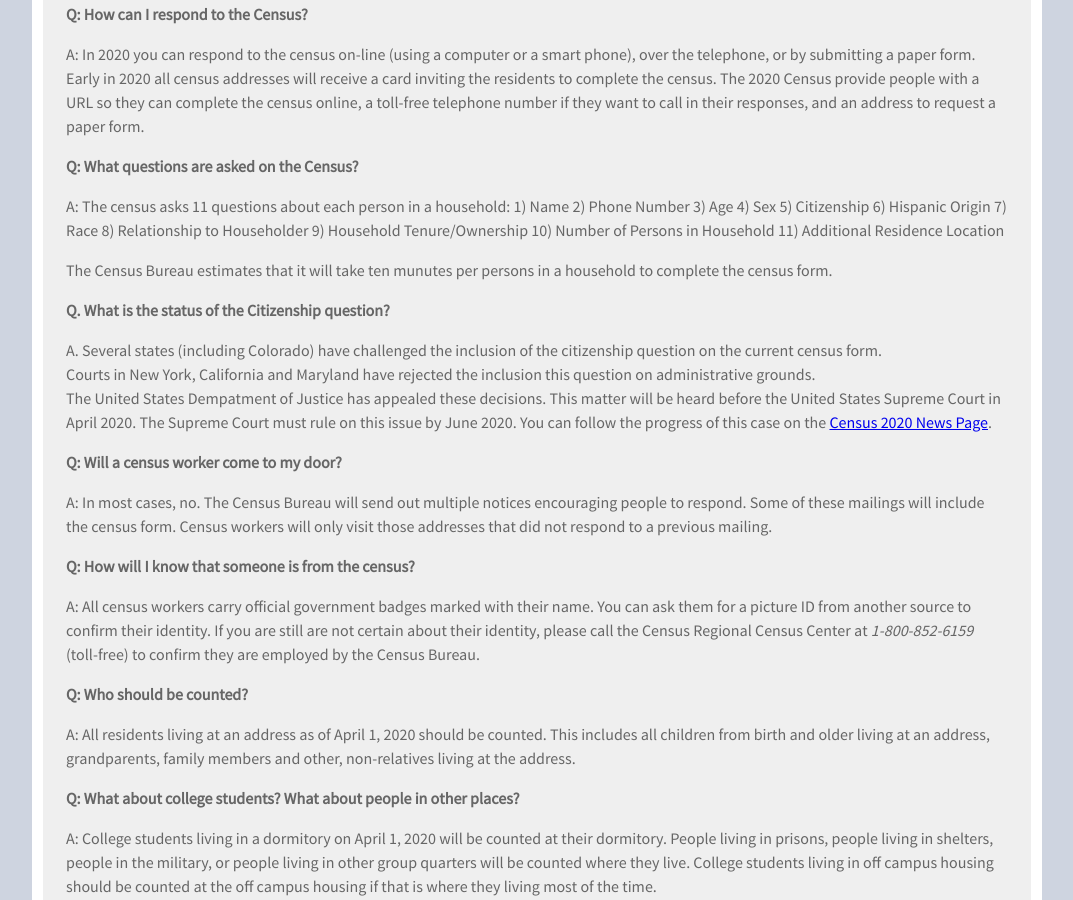
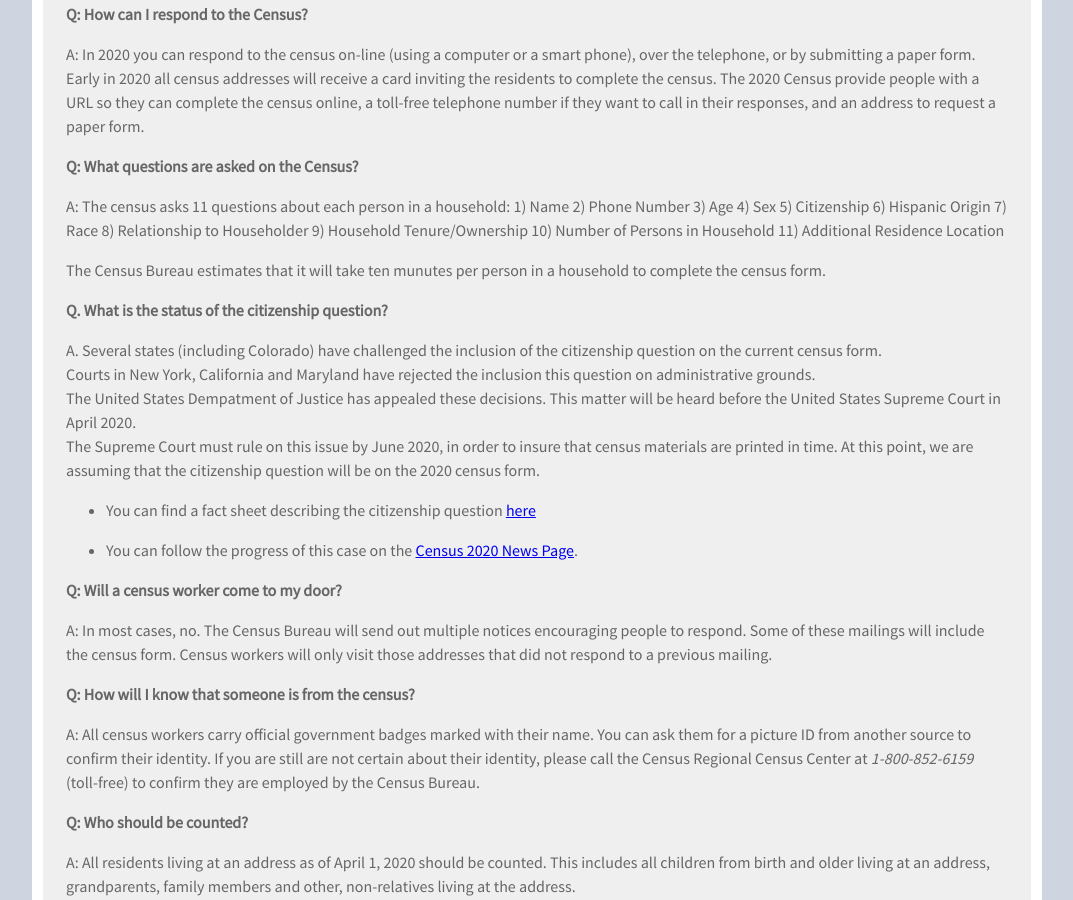
Before and after one commit to TBleess/Website_New, a Jekyll site: the page built from pages/5_CensusACS/2020-faq.md, in a window 1280 px wide and 900 px high, scrolled down 706 px. Shown: the whole window, without its empty margins (103-1176 px from the left). Built offline with Jekyll 4.4.1, drawn with Linux system fonts in a browser that asks for light colours.

Commit message:
Update 2020-faq.md

```diff
--- a/pages/5_CensusACS/2020-faq.md
+++ b/pages/5_CensusACS/2020-faq.md
@@ -35,15 +35,20 @@ A: The census asks 11 questions about each person in a household:
 10) Number of Persons in Household
 11) Additional Residence Location
 
-The Census Bureau estimates that it will take ten munutes per persons in a household to complete the census form.
+The Census Bureau estimates that it will take ten munutes per person in a household to complete the census form.
 
-**Q. What is the status of the Citizenship question?**
+**Q. What is the status of the citizenship question?**
 
 A.  Several states (including Colorado) have challenged the inclusion of the citizenship question on the current census form.
 Courts in New York, California and Maryland have rejected the inclusion this question on administrative grounds.
 The United States Dempatment of Justice has appealed these decisions.
-This matter will be heard before the United States Supreme Court in April 2020.  The Supreme Court must rule on this issue by June 2020.
-You can follow the progress of this case on the [Census 2020 News Page](https://demography.dola.colorado.gov/census-acs/2020-news/).
+This matter will be heard before the United States Supreme Court in April 2020.
+The Supreme Court must rule on this issue by June 2020, in order to insure that census materials are printed in time.
+At this point, we are assuming that the citizenship question will be on the 2020 census form.
+
+- You can find a fact sheet describing the citizenship question [here](https://demography.dola.colorado.gov/census-acs/2020-factsheets/)
+
+- You can follow the progress of this case on the [Census 2020 News Page](https://demography.dola.colorado.gov/census-acs/2020-news/).
 
 **Q: Will a census worker come to my door?**
 
```
